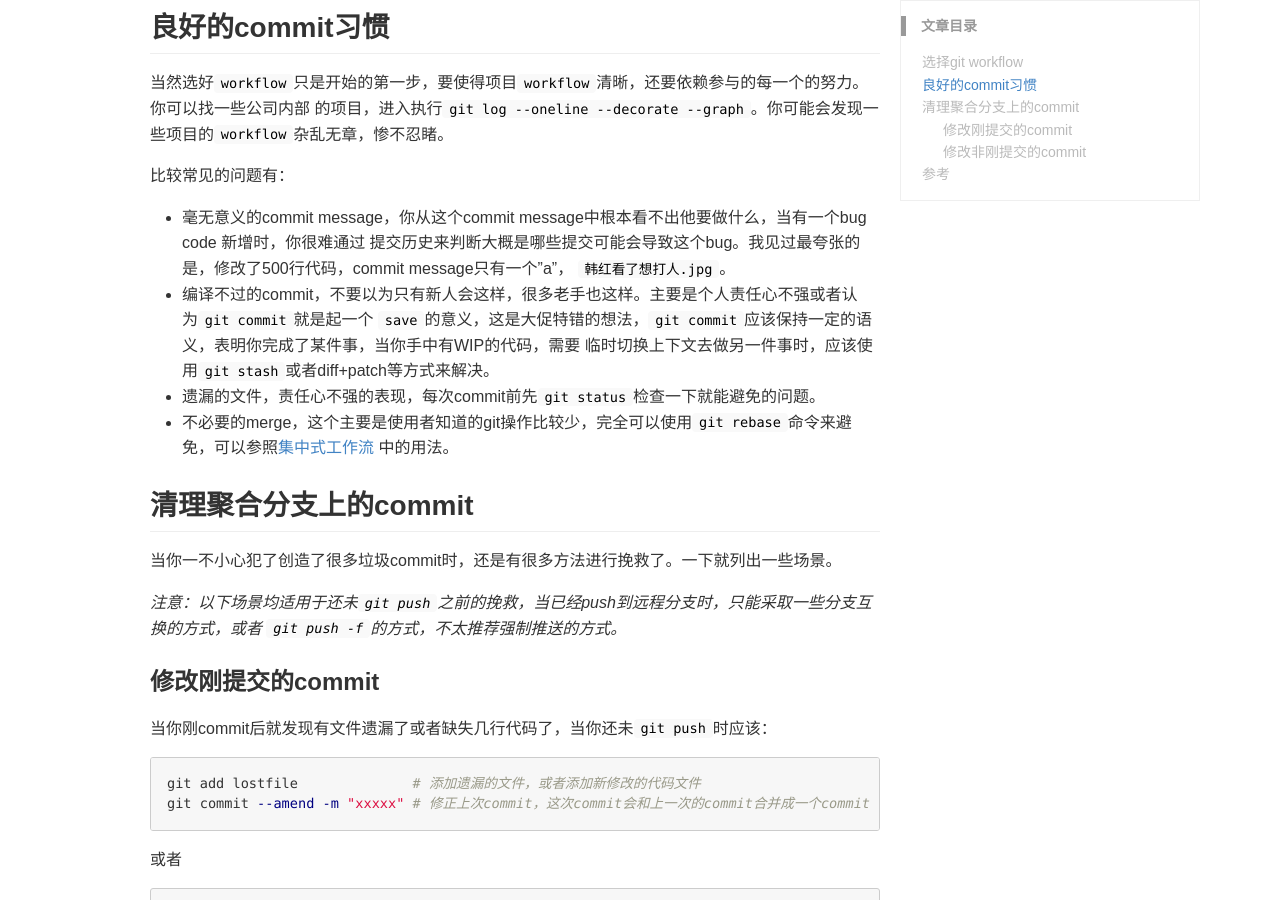
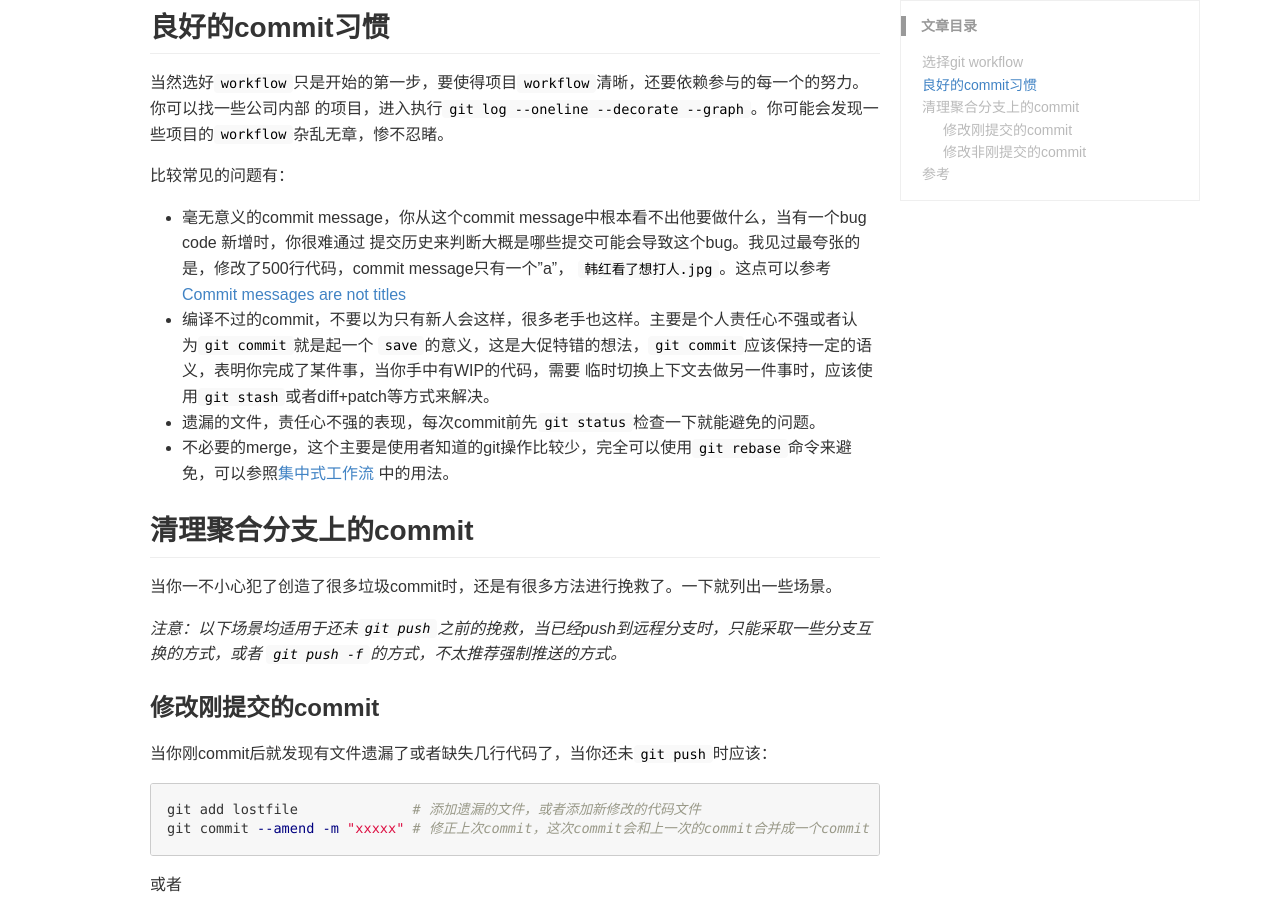
Before and after one commit to lrita/lrita.github.io, a Jekyll site: the page built from _posts/2017-06-11-make-your-gitflow-clean-and-clarity.md, in a window 1280 px wide and 900 px high, scrolled down 905 px. Built offline with Jekyll 4.4.1, drawn with Linux system fonts in a browser that asks for light colours.

Commit message:
update make-your-gitflow-clean-and-clarity

```diff
--- a/_posts/2017-06-11-make-your-gitflow-clean-and-clarity.md
+++ b/_posts/2017-06-11-make-your-gitflow-clean-and-clarity.md
@@ -40,7 +40,7 @@ keywords: git gitflow
 比较常见的问题有：
 * 毫无意义的commit message，你从这个commit message中根本看不出他要做什么，当有一个bug code 新增时，你很难通过
 提交历史来判断大概是哪些提交可能会导致这个bug。我见过最夸张的是，修改了500行代码，commit message只有一个"a"，
-`韩红看了想打人.jpg`。
+`韩红看了想打人.jpg`。这点可以参考[Commit messages are not titles](http://antirez.com/news/90)
 * 编译不过的commit，不要以为只有新人会这样，很多老手也这样。主要是个人责任心不强或者认为`git commit`就是起一个
 `save`的意义，这是大促特错的想法，`git commit`应该保持一定的语义，表明你完成了某件事，当你手中有WIP的代码，需要
 临时切换上下文去做另一件事时，应该使用`git stash`或者diff+patch等方式来解决。
```
